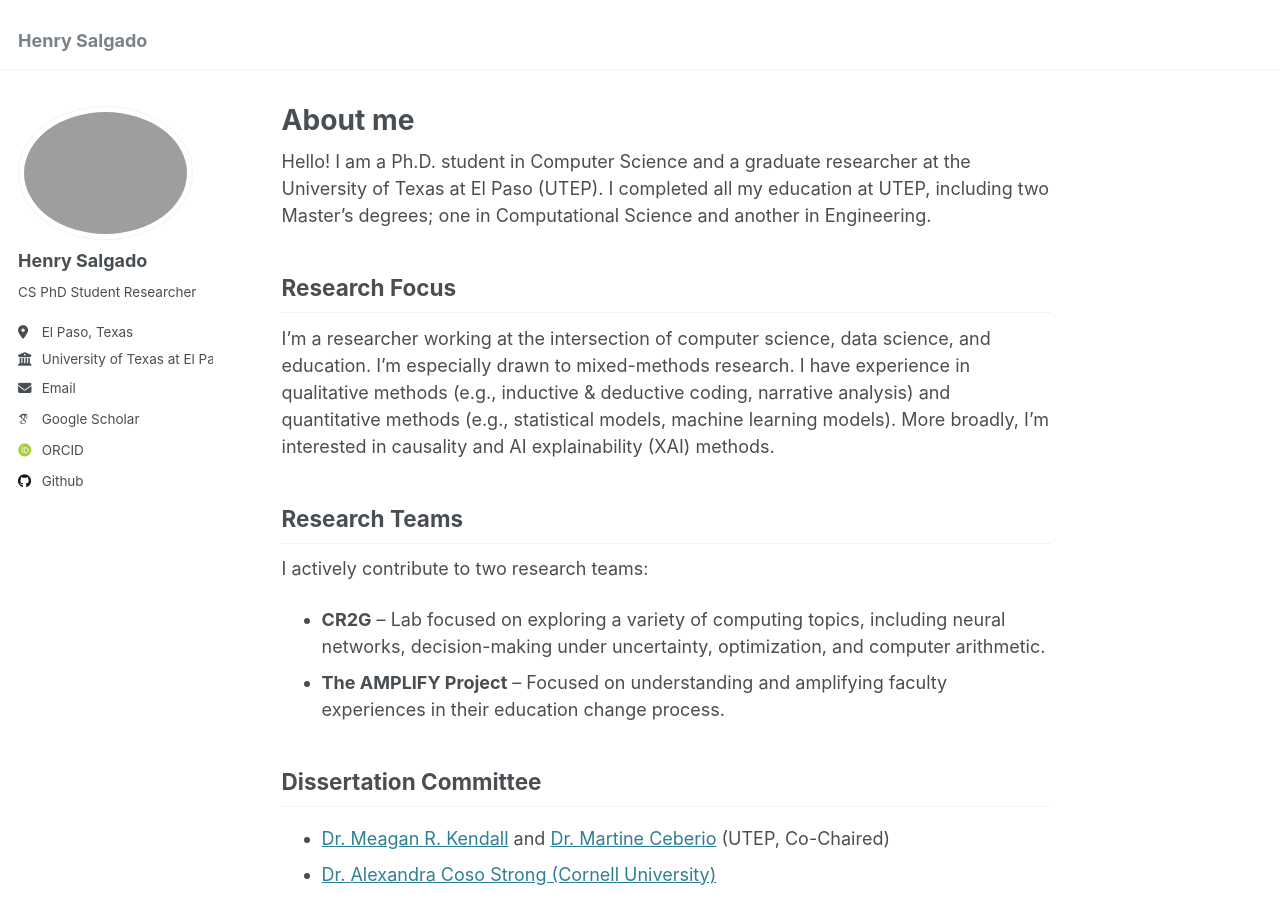
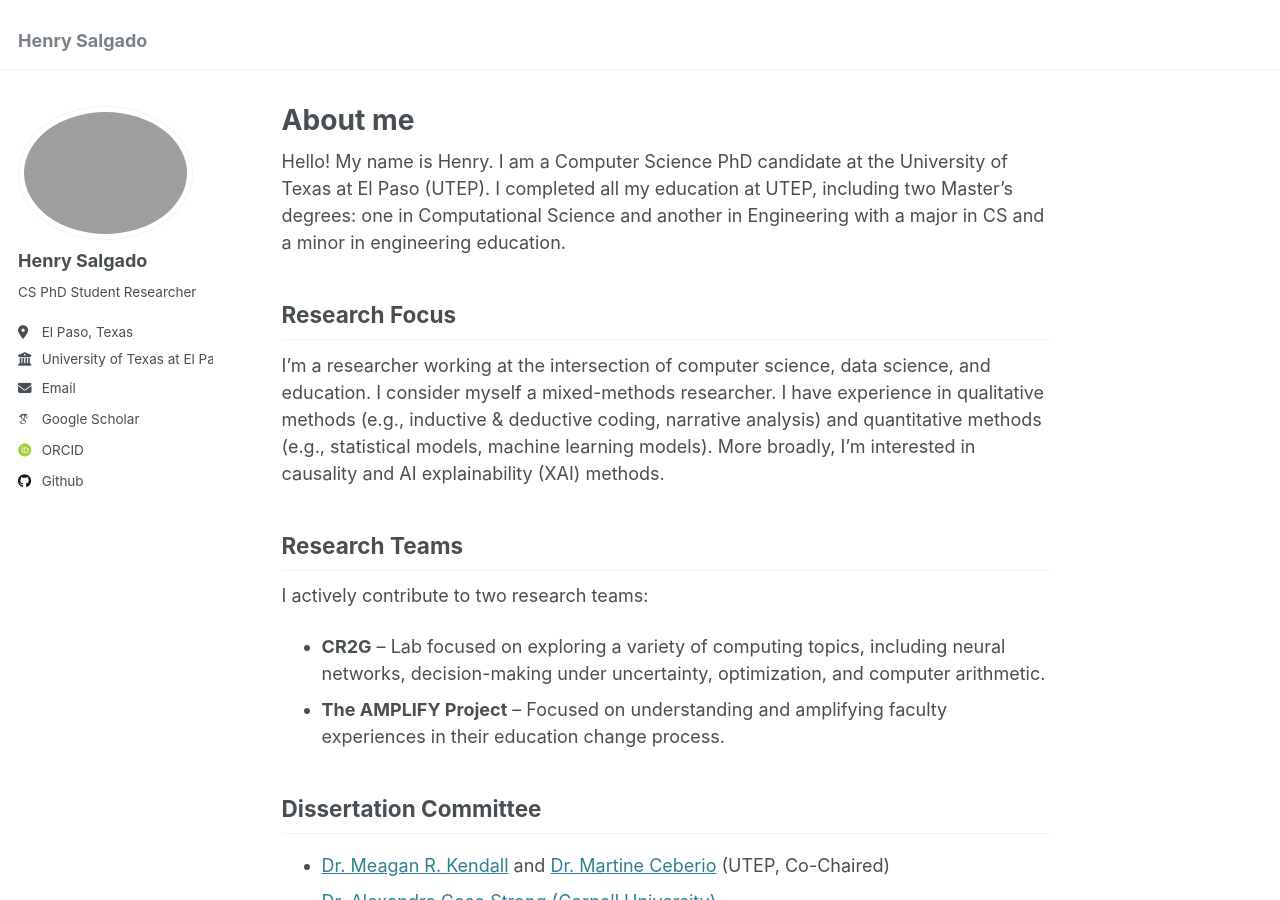
Before and after one commit to eigenhenry/eigenhenry.github.io, a Jekyll site: the page built from _pages/about.md, in a window 1280 px wide and 900 px high. Built offline with Jekyll 4.4.1, drawn with Linux system fonts in a browser that asks for light colours; some web fonts are replaced.

Commit message:
Update about.md

```diff
--- a/_pages/about.md
+++ b/_pages/about.md
@@ -7,14 +7,13 @@ redirect_from:
   - /about.html
 ---
 
-Hello! I am a Ph.D. student in Computer Science and a graduate researcher at the University of Texas at El Paso (UTEP). I completed all my education at UTEP, including two Master's degrees; one in Computational Science and another in Engineering.
+Hello! My name is Henry. I am a Computer Science PhD candidate at the University of Texas at El Paso (UTEP). I completed all my education at UTEP, including two Master's degrees: one in Computational Science and another in Engineering with a major in CS and a minor in engineering education.
 
 ## Research Focus
-I’m a researcher working at the intersection of computer science, data science, and education. I’m especially drawn to mixed-methods research. I have experience in qualitative methods (e.g., inductive & deductive coding, narrative analysis) and quantitative methods (e.g., statistical models, machine learning models). More broadly, I’m interested in causality and AI explainability (XAI) methods.
+I’m a researcher working at the intersection of computer science, data science, and education. I consider myself a mixed-methods researcher. I have experience in qualitative methods (e.g., inductive & deductive coding, narrative analysis) and quantitative methods (e.g., statistical models, machine learning models). More broadly, I’m interested in causality and AI explainability (XAI) methods.
 
 ## Research Teams
 I actively contribute to two research teams:
-
 
 * **CR2G** – Lab focused on exploring a variety of computing topics, including neural networks, decision-making under uncertainty, optimization, and computer arithmetic.
 * **The AMPLIFY Project** – Focused on understanding and amplifying faculty experiences in their education change process.
```
